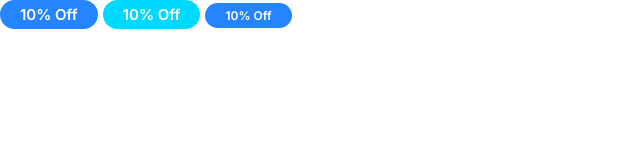
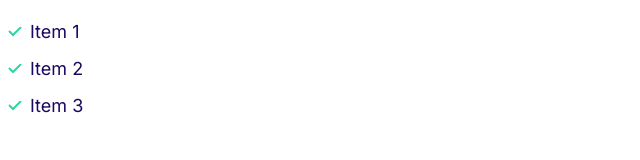
Before and after one commit to Hadihhh/hadi, a plain HTML site: page index.html in a window 1280 px wide. Shown: the whole page, without its empty margins (0-640 px from the left). Drawn offline with Linux system fonts and the light colour scheme.

Commit message:
build the lists.

```diff
--- a/css/style.css
+++ b/css/style.css
@@ -112,3 +112,31 @@ a {
     font-size: 1.2rem;
   }
 }
+
+/* List */
+
+.list {
+  list-style: none;
+  padding-left: 0;
+  color: var(--color-headings);
+}
+
+.list--inline .list__item {
+  display: inline-block;
+  margin-right: 2rem;
+}
+
+.list--tick {
+  list-style-image: url(../images/tick.svg);
+  padding-left: 3rem;
+}
+
+.list--tick .list__item {
+  padding-left: 0.5rem;
+  margin-bottom: 1rem;
+}
+@media screen and (min-width: 1024px) {
+  .list--tick .list__item {
+    padding-left: 0;
+  }
+}
--- a/index.html
+++ b/index.html
@@ -15,8 +15,10 @@
     <link rel="stylesheet" href="css/style.css" />
   </head>
   <body>
-    <span class="badge badge--primary">10% Off</span>
-    <span class="badge badge--secondary">10% Off</span>
-    <span class="badge badge--primary badge--small">10% Off</span>
+    <ul class="list list--tick">
+      <li class="list__item">Item 1</li>
+      <li class="list__item">Item 2</li>
+      <li class="list__item">Item 3</li>
+    </ul>
   </body>
 </html>
```
Also changed, not shown: components/lists.html (added, +5 -0 lines), images/tick.svg (added).
